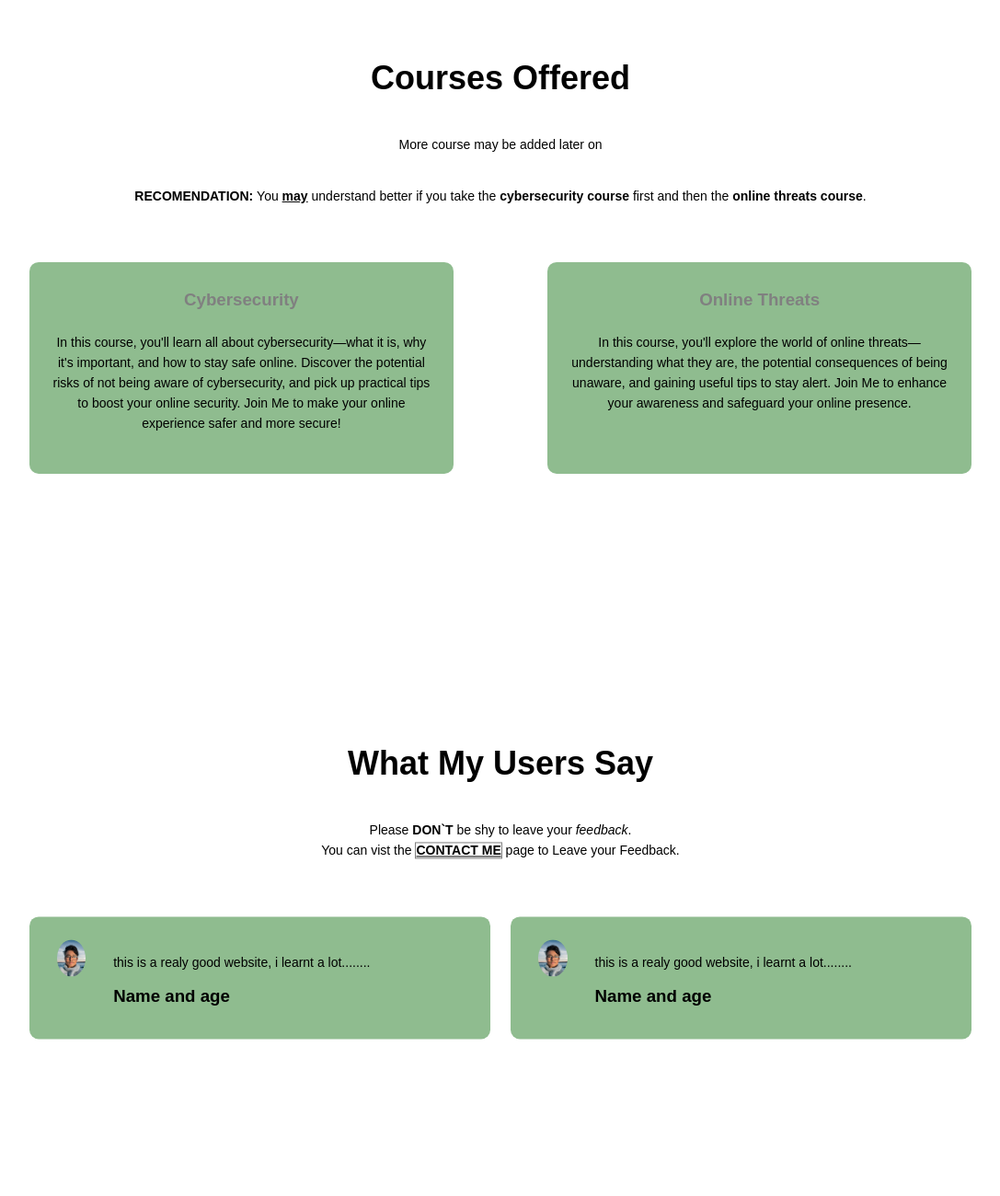
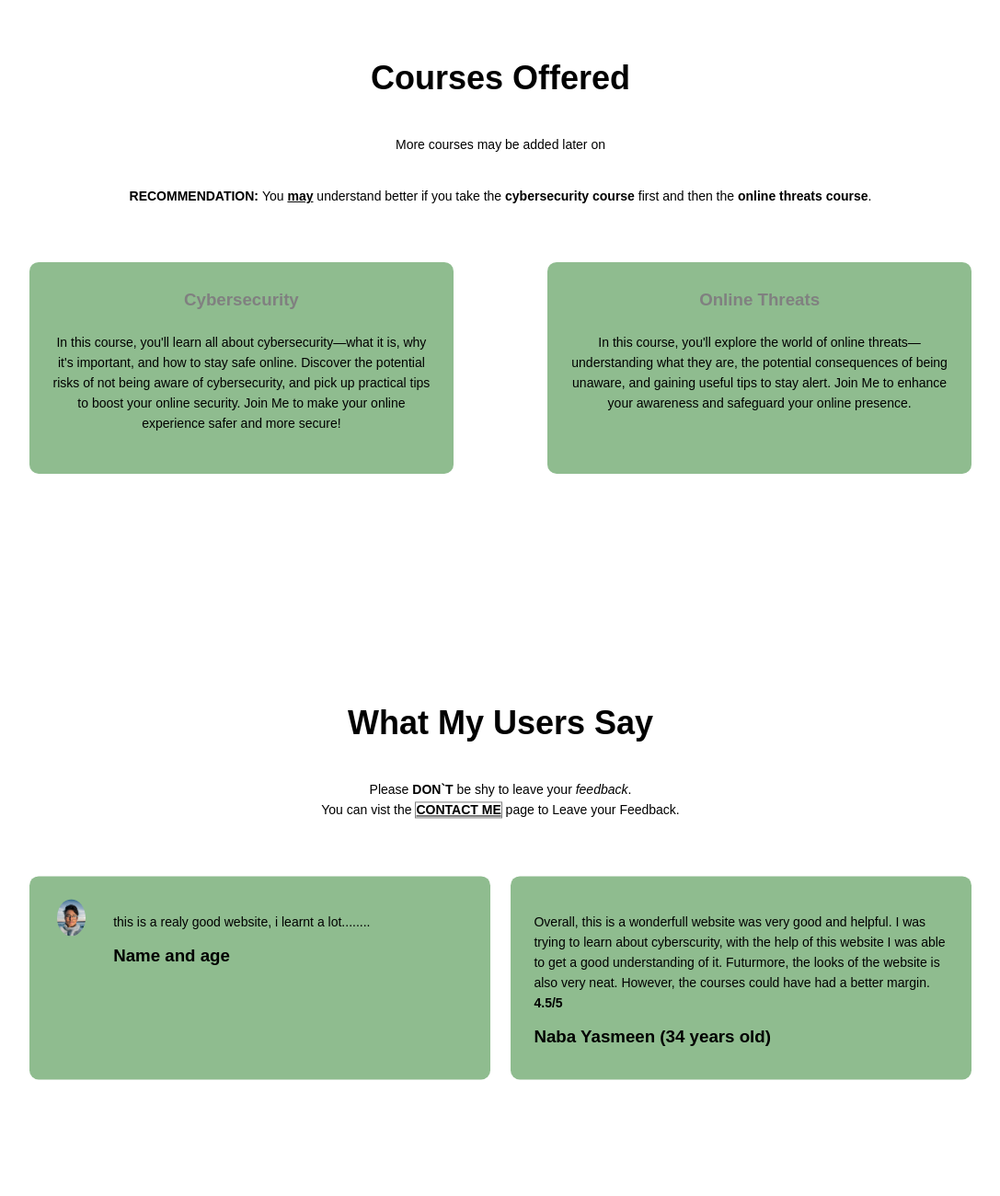
Before and after one commit to MOHAMMED-ZAID-ZED/Z-E-D.edu, a plain HTML site: page index.html in a window 1280 px wide. Shown: the part 780-2080 px from the top of the page at 92% size, without its empty margins (96-1183 px from the left). Drawn offline with Linux system fonts and the light colour scheme.

Commit message:
Update index.html

```diff
--- a/index.html
+++ b/index.html
@@ -39,9 +39,9 @@
 
 <section class="course">
     <h1>Courses Offered</h1>
-    <p>More course may be added later on</p>
+    <p>More courses may be added later on</p>
     <!-- Recommendation -->
-    <p> <b>RECOMENDATION: </b>You <u><b>may</b></u> understand better if you take the <b>cybersecurity course</b> first and then the <b>online threats course</b>.</p>
+    <p> <b>RECOMMENDATION: </b>You <u><b>may</b></u> understand better if you take the <b>cybersecurity course</b> first and then the <b>online threats course</b>.</p>
     <div class="row">
         <div class="course-col">
             <a href="cybersecurity.html">
@@ -72,10 +72,10 @@
             </div>
         </div>
         <div class="user-col">
-            <img src="zaid.jpeg">
+
             <div>
-                <p>this is a realy good website, i learnt a lot........</p>
-                <h3>Name  and age</h3>
+                <p>Overall, this is a wonderfull website was very good and helpful. I was trying to learn about cyberscurity, with the help of this website I was able to get a good understanding of it. Futurmore, the looks of the website is also very neat. However, the courses could have had a better margin. <br><b> 4.5/5</b></p>
+                <h3>Naba Yasmeen (34 years old)</h3>
             </div>
         </div>
     </div>
```
